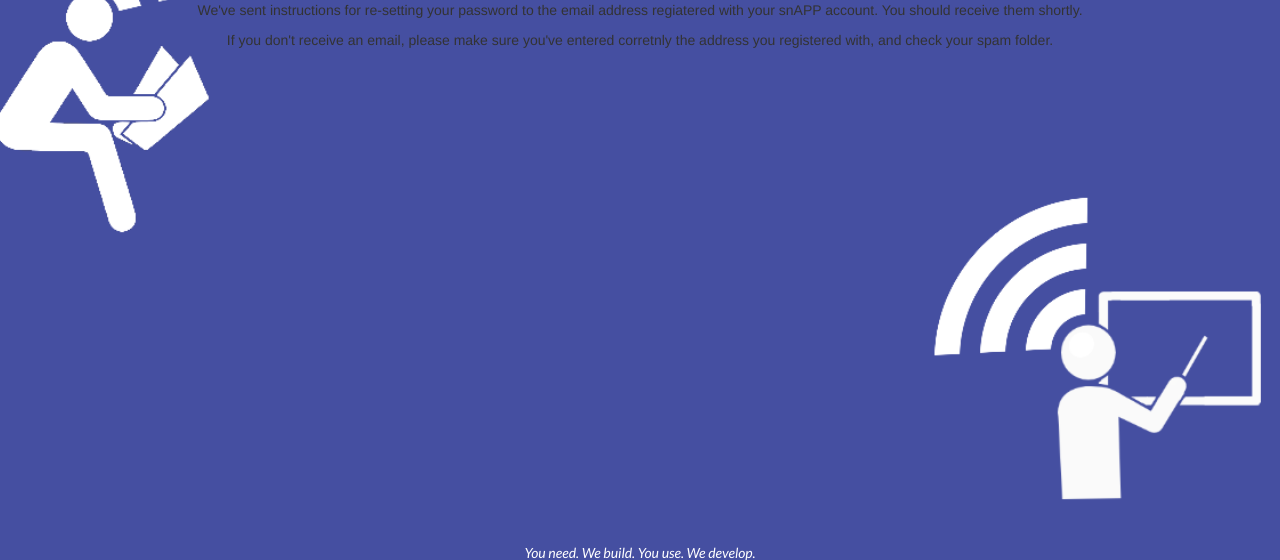
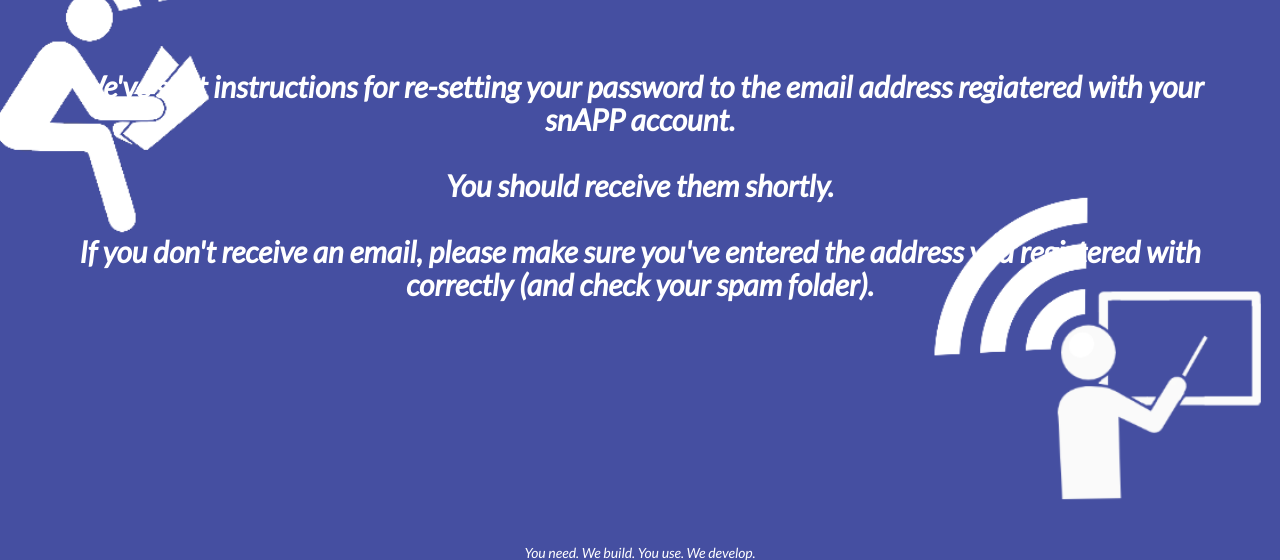
Before and after one commit to Deasun/snAPP, a Django app: page /accounts/password_reset/password_reset/done/ in a window 1280 px wide. Shown: the part 205-765 px from the top of the page. Run offline with Django 3.2, Linux system fonts and the light colour scheme; some libraries are stand-ins or nearby versions.

Commit message:
-xs password reset done styled

```diff
--- a/static/css/_headers.scss
+++ b/static/css/_headers.scss
@@ -1,3 +1,7 @@
 .strapline {
     margin-top: 3rem;
 }
+
+.midline {
+    margin-top: 6rem;
+}
--- a/static/css/custom.css
+++ b/static/css/custom.css
@@ -59,6 +59,9 @@ hr {
 .strapline {
   margin-top: 3rem; }
 
+.midline {
+  margin-top: 6rem; }
+
 .icon-sections {
   margin-top: 6rem; }
 
--- a/templates/registration/password_reset_done.html
+++ b/templates/registration/password_reset_done.html
@@ -1,11 +1,15 @@
 {% extends 'base.html' %}
 
 {% block content %}
-  <p>
-    We've sent instructions for re-setting your password to the email address regiatered with your snAPP account.
-    You should receive them shortly.
-  </p>
-  <p>
-    If you don't receive an email, please make sure you've entered corretnly the address you registered with, and check your spam folder.
-  </p>
+
+<div class="container">
+  <div class="row midline">
+    <div class="col-xs-12">
+      <h4><strong>We've sent instructions for re-setting your password to the email address regiatered with your snAPP account.<br><br>You should receive them shortly.<br><br>If you don't receive an email, please make sure you've entered the address you registered with correctly (and check your spam folder).</strong>
+      </h4>
+    </div>
+  </div>
+
+</div>
+
 {% endblock %}
```
Also changed, not shown: 1 other file.
